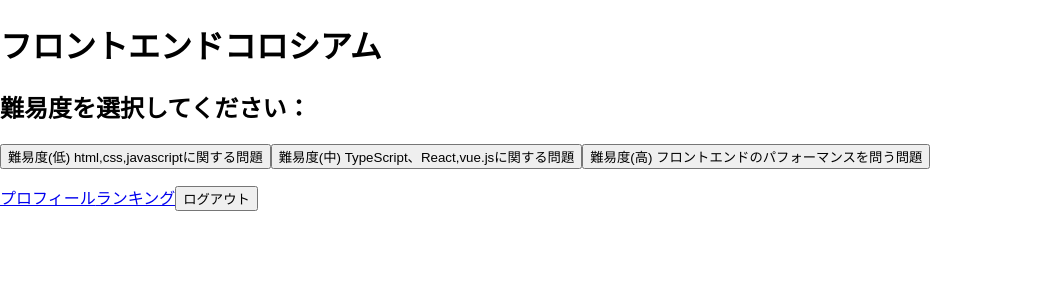
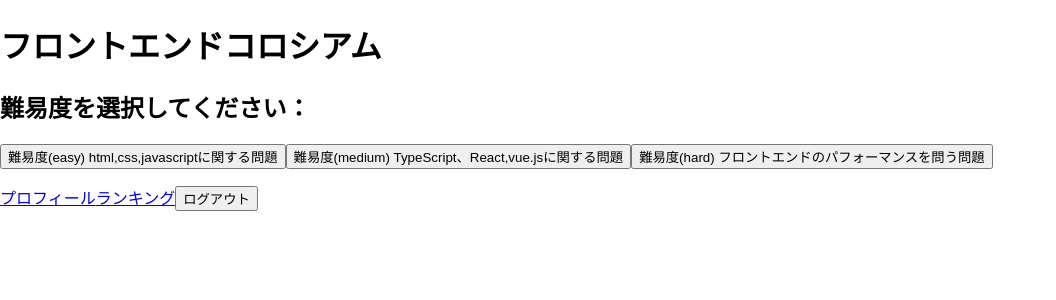
Before and after one commit to shunmakk/frontend-coliseum, a React (Create React App) app in the folder client/: page /start in a window 1280 px wide. Shown: the top 300 px of the page, without its empty margins (0-1056 px from the left). Built offline with nearby package versions, Linux system fonts and the light colour scheme; no server answers; sample sign-in values are in the browser's storage.

Commit message:
update: 開始時にconformを出す

```diff
--- a/client/src/Page/main/Start.tsx
+++ b/client/src/Page/main/Start.tsx
@@ -8,7 +8,12 @@ const Start: React.FC = () => {
   const navigate = useNavigate();
 
   const handleDiffcultySelect = (difficulty: Difficulty) => {
-    navigate(`/quiz/${difficulty}`);
+    const confirm: boolean = window.confirm(
+      `難易度${difficulty}でクイズを開始しますか？`
+    );
+    if (confirm) {
+      navigate(`/quiz/${difficulty}`);
+    }
   };
 
   const handleLogout = () => {
@@ -29,13 +34,13 @@ const Start: React.FC = () => {
       <h1>フロントエンドコロシアム</h1>
       <h2>難易度を選択してください：</h2>
       <button onClick={() => handleDiffcultySelect("easy")}>
-        難易度(低) html,css,javascriptに関する問題
+        難易度(easy) html,css,javascriptに関する問題
       </button>
       <button onClick={() => handleDiffcultySelect("medium")}>
-        難易度(中) TypeScript、React,vue.jsに関する問題
+        難易度(medium) TypeScript、React,vue.jsに関する問題
       </button>
       <button onClick={() => handleDiffcultySelect("hard")}>
-        難易度(高) フロントエンドのパフォーマンスを問う問題
+        難易度(hard) フロントエンドのパフォーマンスを問う問題
       </button>
       <p>
         <Link to="/profile">プロフィール</Link>
```
